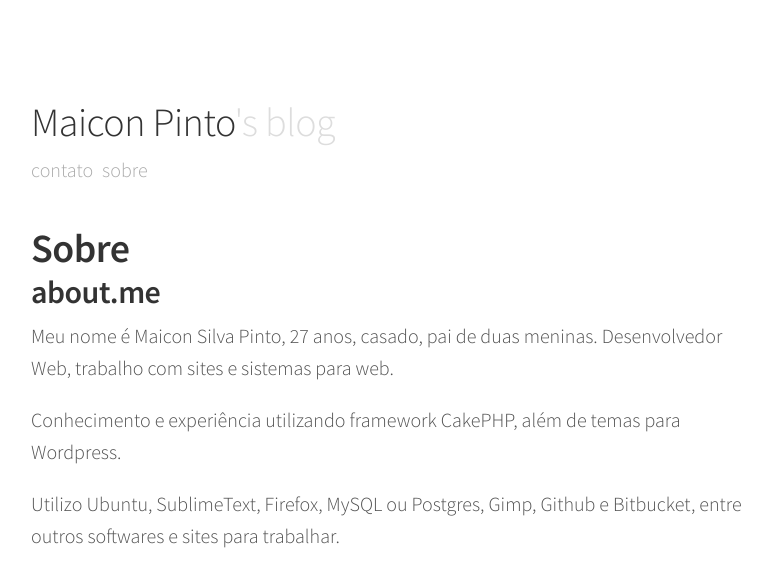
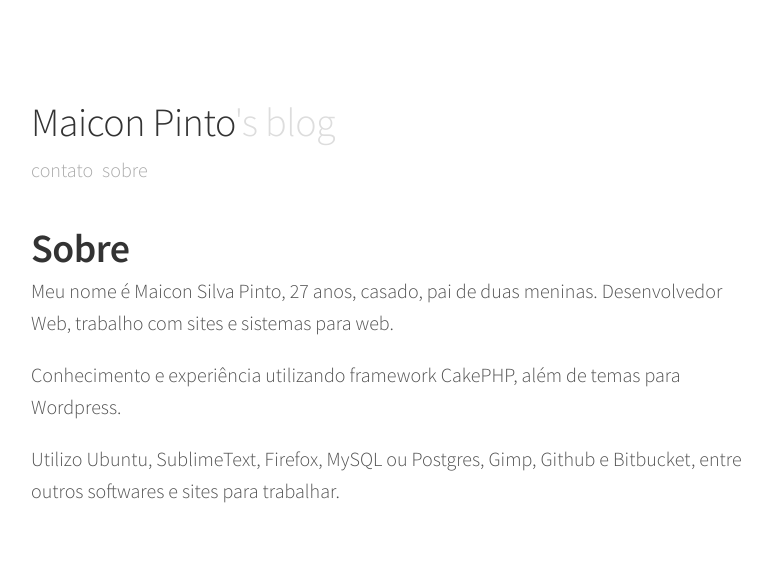
Before and after one commit to maiconpinto/maiconpinto.github.io, a Jekyll site: the page built from sobre.md, in a window 1280 px wide. Shown: the top 587 px of the page, without its empty margins (249-1021 px from the left). Built offline with Jekyll 4.4.1, drawn with Linux system fonts in a browser that asks for light colours.

Commit message:
Remove about.me

```diff
--- a/sobre.md
+++ b/sobre.md
@@ -4,8 +4,6 @@ title: Sobre
 permalink: /sobre/
 ---
 
-## about.me
-
 Meu nome é Maicon Silva Pinto, 27 anos, casado, pai de duas meninas. Desenvolvedor Web, trabalho com sites e sistemas para web.
 
 Conhecimento e experiência utilizando framework CakePHP, além de temas para Wordpress.
```
